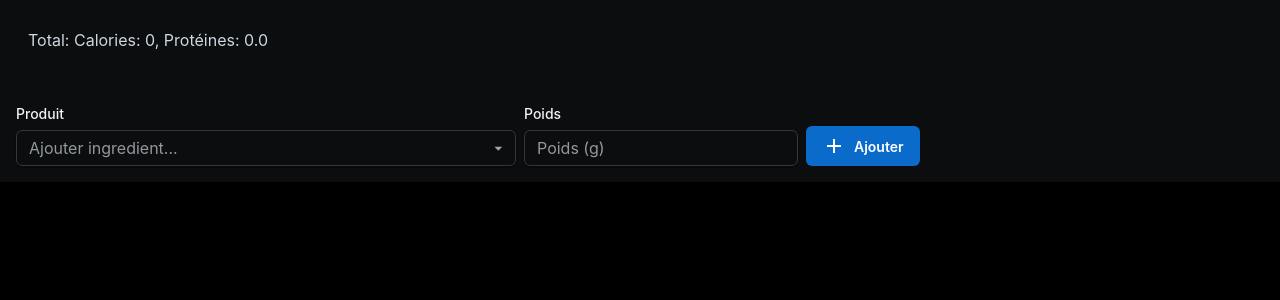
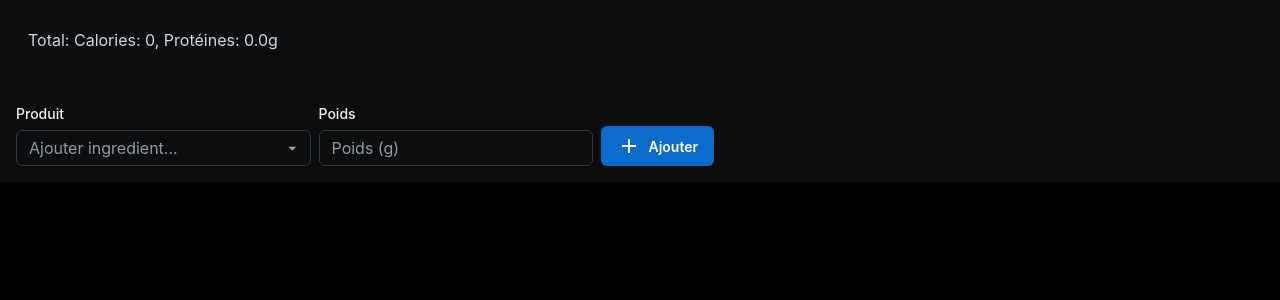
Before and after one commit to tomzmtl/cookbook, a React (Vite) app: page / in a window 1280 px wide. Shown: the top 300 px of the page. Built offline with nearby package versions, Linux system fonts and the light colour scheme.

Commit message:
Display macros per selected ingredient

```diff
--- a/package.json
+++ b/package.json
@@ -20,6 +20,7 @@
     "react-dom": "^18.2.0"
   },
   "devDependencies": {
+    "@types/lodash-es": "^4.17.7",
     "@types/react": "^18.0.37",
     "@types/react-dom": "^18.0.11",
     "@typescript-eslint/eslint-plugin": "^5.59.0",
--- a/src/components/App/App.tsx
+++ b/src/components/App/App.tsx
@@ -1,3 +1,4 @@
+import { compact } from "lodash-es"
 import { Autocomplete, Button, FormControl, FormLabel, Input, List, ListItem, Sheet, Stack } from '@mui/joy'
 import products from "../../data/products"
 import { Product } from '../../types'
@@ -9,7 +10,23 @@ type Ingredient = {
   weight: number
 }
 
-const getOptionLabel = (product: Product): string => `${product.name}`
+const getMacros = (ingredient: Ingredient) => ({
+  calories: ((ingredient.product.macros.calories / 100) * ingredient.weight),
+  protein: ((ingredient.product.macros.protein / 100) * ingredient.weight),
+})
+
+const displayCalories = (calories: number) => calories.toFixed(0)
+
+const displayProtein = (protein: number) => protein.toFixed(1)
+
+const getOptionLabel = (product: Product): string => compact([
+  product.name,
+  product.brand,
+  product.color,
+  product.flavour,
+  product.format,
+  product.extra
+]).join(", ")
 
 const calculateTotals = (ingredients: Ingredient[]) => {
   const totals = { calories: 0, protein: 0 }
@@ -48,9 +65,11 @@ const App = () => {
   }
 
   const renderSelectedIngredients = () => ingredients.map(ingredient => {
+    const macros = getMacros(ingredient)
+
     return (
       <ListItem key={ingredient.product.id}>
-        {`${ingredient.product.name}: ${ingredient.weight}g`}
+        {`${ingredient.product.name}: ${ingredient.weight}g (Cals: ${displayCalories(macros.calories)}, Prot.: ${displayProtein(macros.protein)}g)`}
       </ListItem>
     )
   })
@@ -62,14 +81,14 @@ const App = () => {
       <List>
         {renderSelectedIngredients()}
         <ListItem>
-          {`Total: Calories: ${totals.calories.toFixed(0)}, Protéines: ${totals.protein.toFixed(1)}`}
+          {`Total: Calories: ${displayCalories(totals.calories)}, Protéines: ${displayProtein(totals.protein)}g`}
         </ListItem>
       </List>
       <Stack direction="row" key={ingredients.length} spacing={1} marginTop={5}>
         <FormControl>
           <FormLabel>Produit</FormLabel>
           <Autocomplete
-            sx={{ width: 500 }}
+            sx={{ width: "100%" }}
             options={products.filter(product => !ingredients.find(ingredient => ingredient.product.id === product.id))}
             getOptionLabel={getOptionLabel}
             onChange={handleChangeProduct}
--- a/src/data/products.ts
+++ b/src/data/products.ts
@@ -17,7 +17,7 @@ macros: {
 
 const products: Product[] = [
   {
-    id: "xylitol",
+    id: "1",
     name: "Xylitol",
     macros: {
       calories: 100,
@@ -31,7 +31,7 @@ const products: Product[] = [
     }
   },
   {
-    id: "coffee",
+    id: "2",
     name: "Café",
     macros: {
       calories: 1,
@@ -43,7 +43,208 @@ const products: Product[] = [
       },
       protein: 0.1
     }
-  }
+  },
+  {
+    id: "4",
+    name: "Champignons",
+    color: "Blanc",
+    macros: {
+      calories: 21,
+      fat: 0.3,
+      carbs: {
+        sugars: 1.7,
+        fiber: 1,
+        total: 3.3
+      },
+      protein: 3.1
+    }
+  },
+  {
+    id: "5",
+    name: "Courgettes",
+    macros: {
+      calories: 16,
+      fat: 0.2,
+      carbs: {
+        total: 3.4,
+        fiber: 1.1,
+        sugars: 1.7,
+      },
+      protein: 1.2
+    }
+  },
+  {
+    id: "6",
+    name: "Oignons",
+    color: "Rouge",
+    macros: {
+      calories: 40,
+      fat: 0.1,
+      carbs: {
+        total: 9.3,
+        fiber: 2.1,
+        sugars: 4.2,
+      },
+      protein: 1.1
+    }
+  },
+  {
+    id: "7",
+    name: "Thon",
+    color: "Pâle",
+    brand: "Clover Leaf",
+    format: "En morceaux",
+    macros: {
+      calories: 109,
+      fat: 0.3,
+      carbs: {
+        total: 0,
+        fiber: 0,
+        sugars: 0,
+      },
+      protein: 23.6
+    }
+  },
+  {
+    id: "8",
+    name: "Tomates",
+    brand: "Primo",
+    format: "Broyées",
+    extra: "Sans sel ajouté",
+    macros: {
+      calories: 38,
+      fat: 0.2,
+      carbs: {
+        total: 8.3,
+        fiber: 2.2,
+        sugars: 4.5,
+      },
+      protein: 1.5
+    }
+  },
+  {
+    id: "9",
+    name: "Pâtes",
+    brand: "Primo",
+    format: "Rigatoni",
+    macros: {
+      calories: 365,
+      fat: 1.8,
+      carbs: {
+        total: 75.3,
+        fiber: 4.7,
+        sugars: 2.4,
+      },
+      protein: 12.9
+    }
+  },
+  {
+    id: "10",
+    name: "Gras de bacon",
+    macros: {
+      calories: 541,
+      fat: 41.8,
+      carbs: {
+        total: 1.4,
+        fiber: 0,
+        sugars: 0,
+      },
+      protein: 37
+    }
+  },
+  {
+    id: "11",
+    name: "Pop-corn",
+    brand: "Compliments",
+    macros: {
+      calories: 380,
+      fat: 5,
+      carbs: {
+        total: 78,
+        fiber: 14,
+        sugars: 0,
+      },
+      protein: 12
+    }
+  },
+  {
+    id: "12",
+    name: "Blanc d'oeuf",
+    brand: "Burnbrae",
+    format: "En brique",
+    macros: {
+      calories: 45,
+      fat: 5,
+      carbs: {
+        total: 1,
+        fiber: 0,
+        sugars: 0,
+      },
+      protein: 10
+    }
+  },
+  {
+    id: "13",
+    name: "Cannelle",
+    macros: {
+      calories: 247,
+      fat: 1.2,
+      carbs: {
+        total: 80.6,
+        fiber: 53.1,
+        sugars: 2.2,
+      },
+      protein: 4
+    }
+  },
+  {
+    id: "14",
+    name: "Pain",
+    format: "Tranché",
+    brand: "Bon Matin",
+    color: "Blanc",
+    flavour: "Avec grains entiers",
+    extra: "Sans sucre/gras ajouté",
+    macros: {
+      calories: 221,
+      fat: 1.6,
+      carbs: {
+        total: 45.3,
+        fiber: 2.3,
+        sugars: 1.7,
+      },
+      protein: 8.1
+    }
+  },
+  {
+    id: "15",
+    name: "Extrait de vanille",
+    macros: {
+      calories: 288,
+      fat: 0.1,
+      carbs: {
+        total: 12.7,
+        fiber: 0,
+        sugars: 12.7,
+      },
+      protein: 0.1
+    }
+  },
+  {
+    id: "16",
+    name: "Lait 2%",
+    brand: "Beatrice",
+    macros: {
+      calories: 50,
+      fat: 1.9,
+      carbs: {
+        total: 4.6,
+        fiber: 0,
+        sugars: 4.6,
+      },
+      protein: 3.4
+    }
+  },
 ]
 
 export default products
--- a/src/types.ts
+++ b/src/types.ts
@@ -5,6 +5,9 @@ export type Product = {
   flavour?: string
   size?: string
   color?: string
+  format?: string
+  extra?: string
+  type?: string
   // Macros unit: g/100g
   macros: {
     calories: number,
```
Also changed, not shown: 1 other file (tests, documents, lock files or other folders).
